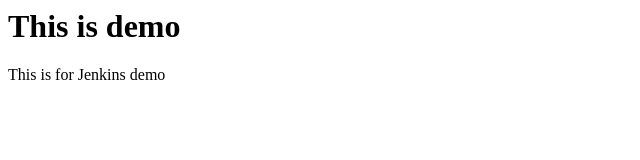
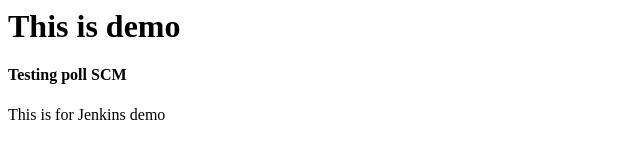
Before and after one commit to Nikhil0016/jenkins-demo, a plain HTML site: page index.html in a window 1280 px wide. Shown: the whole page, without its empty margins (0-640 px from the left). Drawn offline with Linux system fonts and the light colour scheme.

Commit message:
Update index.html

```diff
--- a/index.html
+++ b/index.html
@@ -1,6 +1,7 @@
 <html>
   <body>
     <h1>This is demo</h1>
+    <h4>Testing poll SCM</h4>
     <p>This is for Jenkins demo</p>
   </body>
 </html>
```
